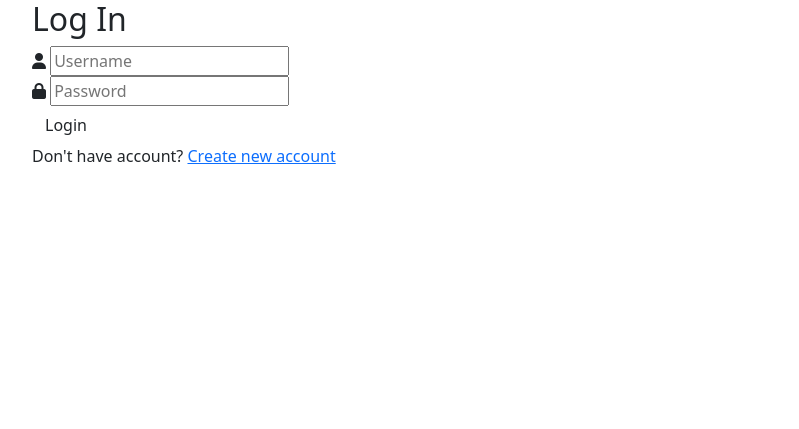
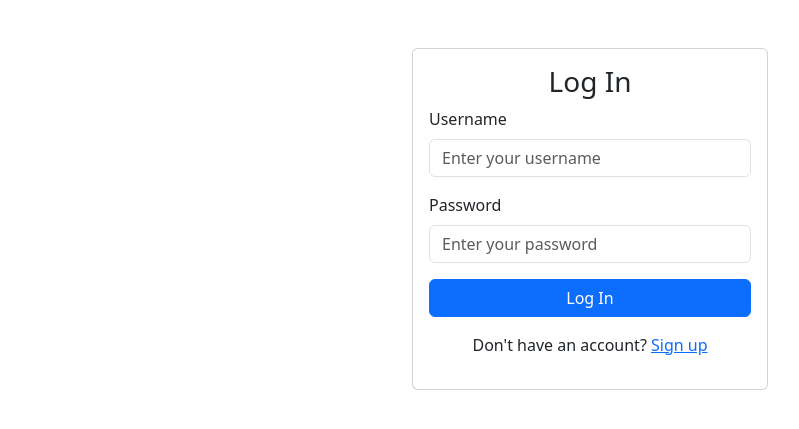
Before and after one commit to bikash2060/django_crud_app, a Django app: page /user-login/ in a window 1280 px wide. Shown: the top 429 px of the page, without its empty margins (50-849 px from the left). Run offline with Django 5.2, Linux system fonts and the light colour scheme; some libraries are stand-ins or nearby versions.

Commit message:
Login page design modified

```diff
--- a/crud_app/mainapp/templates/mainapp/login.html
+++ b/crud_app/mainapp/templates/mainapp/login.html
@@ -1,32 +1,44 @@
 {% extends "layout.html" %}
 
+{% block  title %}
+<title>Login Page | CRUD App</title>
+{% endblock %}
+
 {% block content %}
-<div class="login-section">
-    <div class="container">
-        <h2>Log In</h2>
-        <div class="form-container">
-            <form id="form">
-
-                <div class="input-name">
-                    <i class="fa-solid fa-user user"></i>
-                    <input type="text" placeholder="Username" class="username" name="username" id="username">
-                    <span id="username-error"></span>
+<div class="container mt-5">
+    <div class="row justify-content-center">
+        <div class="col-md-4">
+            {% if messages %}
+                {% for message in messages %}
+                    <div class="alert alert-{{ message.tags }} alert-dismissible fade show" role="alert">
+                        <strong>{{ message|capfirst }}</strong>
+                        <button type="button" class="close" data-dismiss="alert" aria-label="Close">
+                            <span aria-hidden="true">&times;</span>
+                        </button>
+                    </div>
+                {% endfor %}
+            {% endif %}
+            <div class="card">
+                <div class="card-body">
+                    <h3 class="card-title text-center">Log In</h3>
+                    <form>
+                        <div class="mb-3">
+                            <label for="username" class="form-label">Username</label>
+                            <input type="text" class="form-control" id="username" placeholder="Enter your username">
+                        </div>
+                        <div class="mb-3">
+                            <label for="password" class="form-label">Password</label>
+                            <input type="password" class="form-control" id="password" placeholder="Enter your password">
+                        </div>
+                        <div class="d-grid">
+                            <button type="submit" class="btn btn-primary">Log In</button>
+                        </div>
+                        <div class="text-center mt-3">
+                            <p>Don't have an account? <a href="{% url 'user-signup' %}">Sign up</a></p>
+                        </div>
+                    </form>
                 </div>
-
-                <div class="input-name">
-                    <i class="fa-solid fa-lock pass"></i>
-                    <input type="password" placeholder="Password" class="password" name="password" id="password">
-                    <span id="password-error"></span>
-                </div>
-
-                <div class="input-name">
-                    <input type="submit" class="btn" value="Login">
-                </div>
-
-                <div class="input-name">
-                    <p>Don't have account? <a href="{% url 'user-signup' %}">Create new account </a></p>
-                </div>
-            </form>
+            </div>
         </div>
     </div>
 </div>
```
